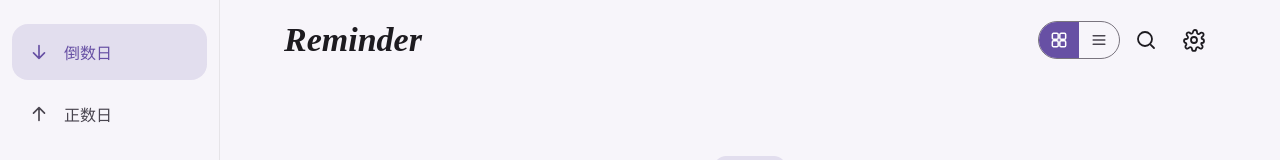
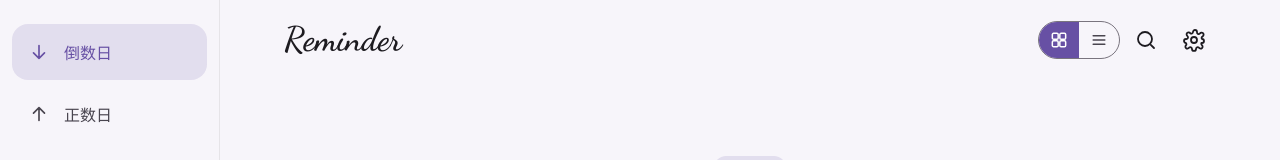
Before and after one commit to YLing2024/ReminderWeb, a React (Vite) app: page / in a window 1280 px wide. Shown: the top 160 px of the page. Built offline with nearby package versions, Linux system fonts and the light colour scheme.

Commit message:
feat(brand): 自托管 Dancing Script(OFL) 手写体子集并接入字标令牌

```diff
--- a/src/main.tsx
+++ b/src/main.tsx
@@ -2,6 +2,7 @@ import { StrictMode } from 'react';
 import { createRoot } from 'react-dom/client';
 import { BrowserRouter } from 'react-router-dom';
 import App from './App';
+import './styles/fonts.css';
 import './styles/tokens.css';
 import './styles/global.css';
 
--- /dev/null
+++ b/src/styles/fonts.css
@@ -0,0 +1,14 @@
+/*
+ * 自托管手写体：Dancing Script（SIL Open Font License 1.1）。
+ *
+ * 仓库内为按 "Reminder" 所需字形（R d e i m n r）裁出的 woff2 子集，本地加载、不走 CDN。
+ * 许可全文见同目录 DancingScript-OFL.txt；来源：Google Fonts / The Dancing Script Project Authors。
+ * 字体缺失或加载失败时，字标回退到 --font-wordmark 里的衬线斜体兜底，不会白屏或报错。
+ */
+@font-face {
+  font-family: 'Dancing Script';
+  font-style: italic;
+  font-weight: 600;
+  font-display: swap;
+  src: url('../assets/fonts/dancing-script-reminder.woff2') format('woff2');
+}
--- a/src/styles/tokens.css
+++ b/src/styles/tokens.css
@@ -24,7 +24,7 @@
   --count-pill-text: #6750a4;
   --band-height: 44px;
 
-  --font-wordmark: 'Segoe Script', 'Brush Script MT', 'Dancing Script', cursive, serif;
+  --font-wordmark: 'Dancing Script', 'Segoe Script', 'Brush Script MT', cursive, serif;
   --font-numeric: 'Helvetica Neue', Arial, system-ui, sans-serif;
 
   --radius-card: 22px;
```
Also changed, not shown: src/assets/fonts/DancingScript-OFL.txt (added), src/assets/fonts/dancing-script-reminder.woff2 (added).
